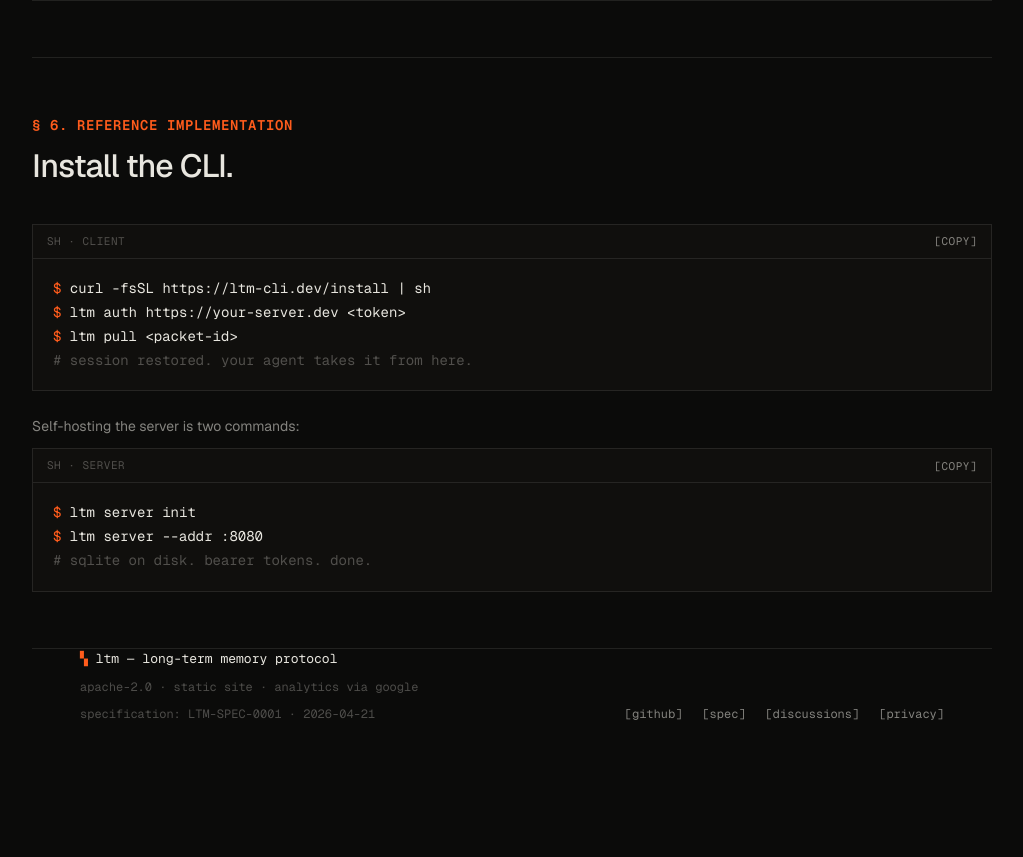
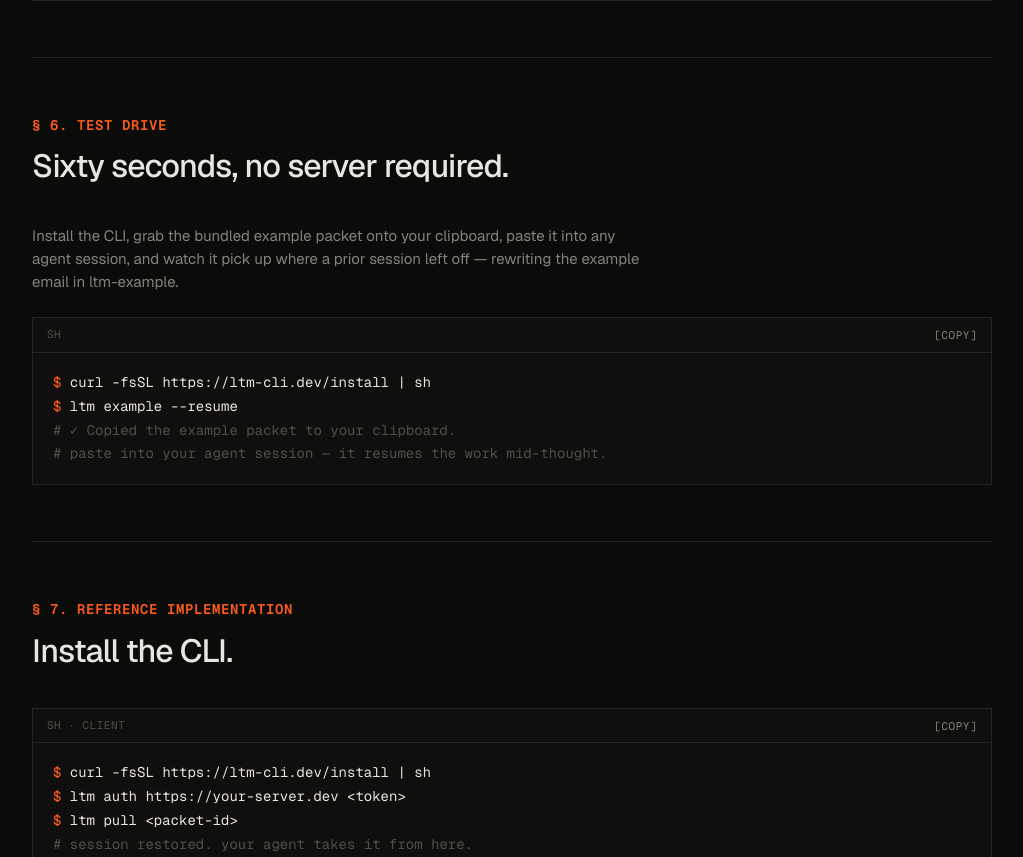
Before and after one commit to dennisdevulder/ltm, a plain HTML site: page website/index.html in a window 1280 px wide. Shown: the part 3740-4597 px from the top of the page, without its empty margins (128-1151 px from the left). Before the commit the page ends 4464 px from the top, so only its background shows below. Drawn offline with nearby package versions, Linux system fonts and the light colour scheme.

Commit message:
docs(website): add test drive section with example --resume flow (#18)

```diff
--- a/website/index.html
+++ b/website/index.html
@@ -484,9 +484,30 @@ per packet</div></div>
     </div>
   </section>
 
-  <!-- ————— 6. Install ————— -->
+  <!-- ————— 6. Test drive ————— -->
+  <section class="sec col" id="testdrive">
+    <h2 class="sec-n">§ 6. Test drive</h2>
+    <h3 class="sec-t">Sixty seconds, no server required.</h3>
+    <p class="packet-intro">
+      Install the CLI, grab the bundled example packet onto your clipboard, paste it
+      into any agent session, and watch it pick up where a prior session left off —
+      rewriting the example email in <span class="m">ltm-example</span>.
+    </p>
+    <div class="term">
+        <div class="t-head"><span>sh</span><button class="t-copy" data-copy="curl -fsSL https://ltm-cli.dev/install | sh
+ltm example --resume">[copy]</button></div>
+        <pre class="t-body">
+          <div><span class="t-prompt">$ </span>curl -fsSL https://ltm-cli.dev/install | sh</div>
+          <div><span class="t-prompt">$ </span>ltm example --resume</div>
+          <div class="t-comment"># ✓ Copied the example packet to your clipboard.</div>
+          <div class="t-comment"># paste into your agent session — it resumes the work mid-thought.</div>
+        </pre>
+      </div>
+  </section>
+
+  <!-- ————— 7. Install ————— -->
   <section class="sec col" id="install">
-    <h2 class="sec-n">§ 6. Reference implementation</h2>
+    <h2 class="sec-n">§ 7. Reference implementation</h2>
     <h3 class="sec-t">Install the CLI.</h3>
     <div class="term">
         <div class="t-head"><span>sh · client</span><button class="t-copy" data-copy="curl -fsSL https://ltm-cli.dev/install | sh
```
